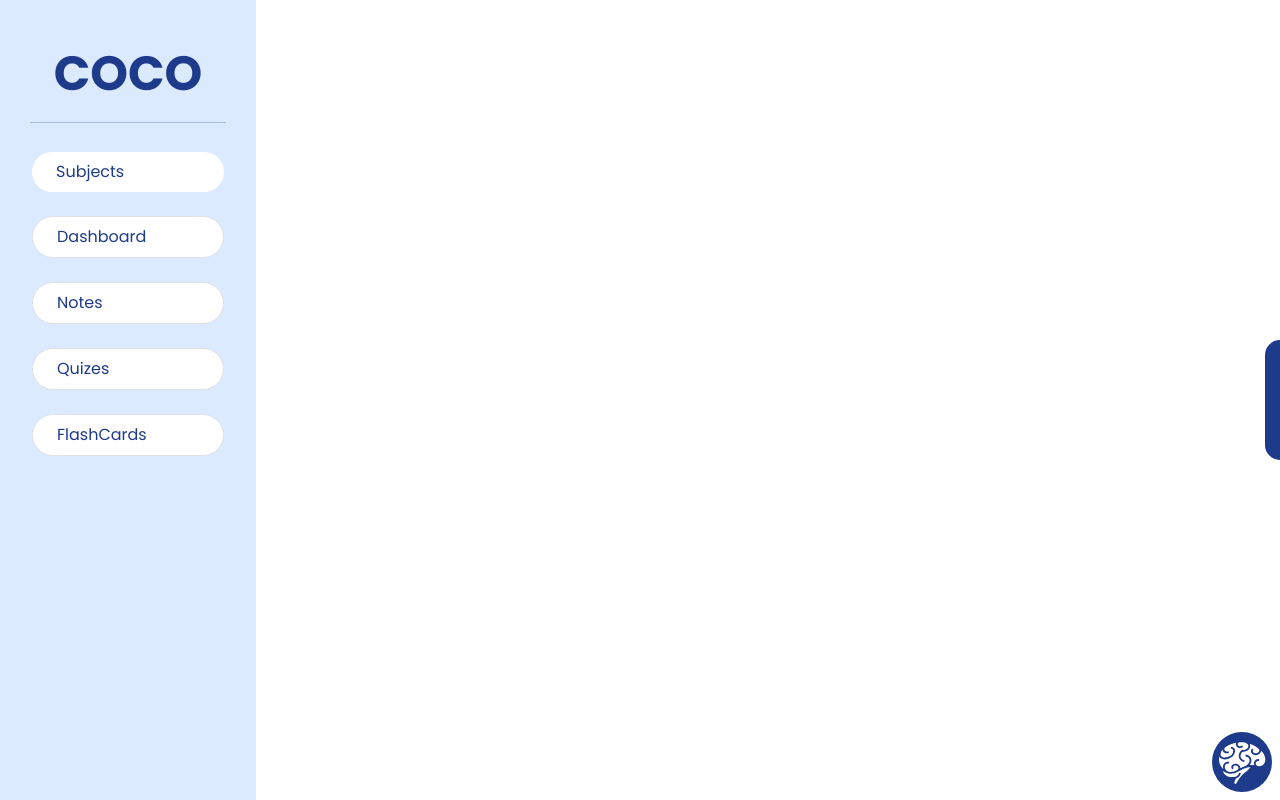
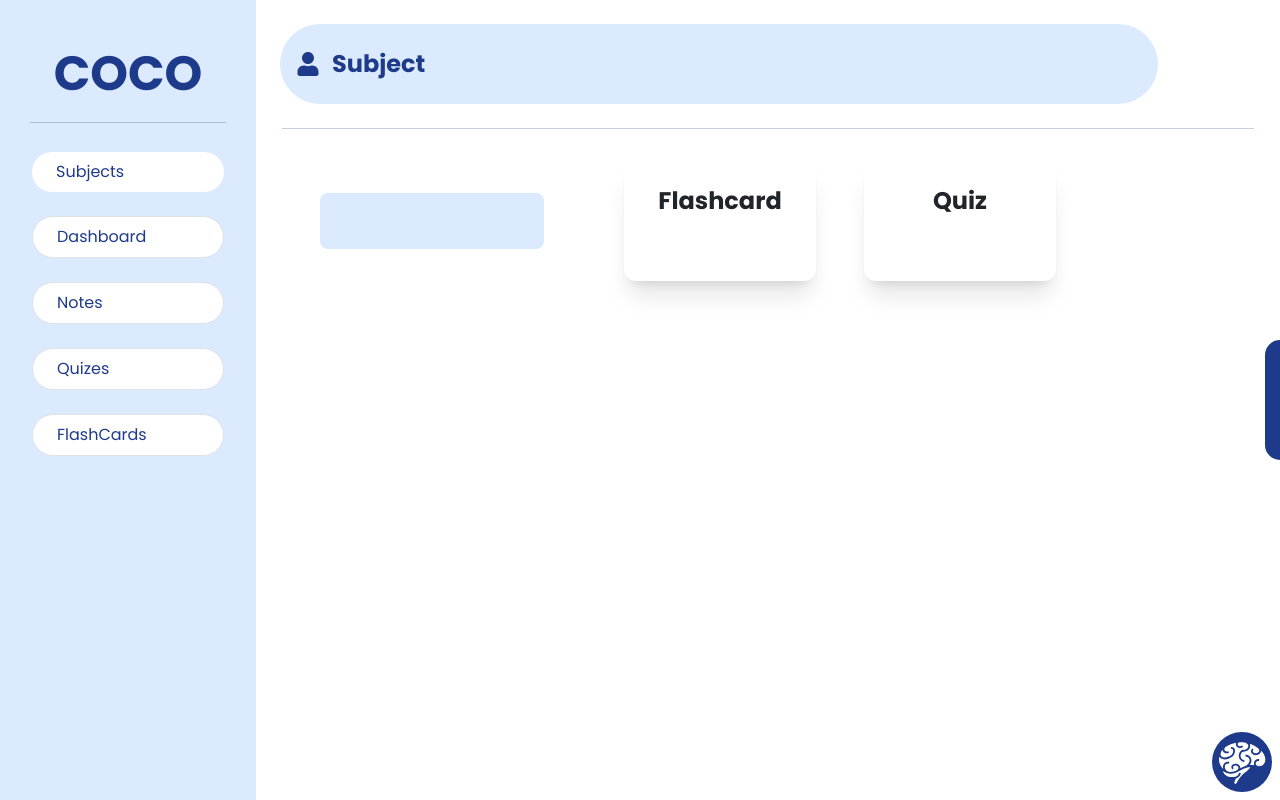
Before and after one commit to Prasun-Shiwakoti/Co-Co, a React (Vite) app in the folder frontend/: page /subjects/1 in a window 1280 px wide. Built offline with nearby package versions, Linux system fonts and the light colour scheme; a web font is replaced by a local one.

Commit message:
feat: Subjects setup

```diff
--- a/frontend/src/App.jsx
+++ b/frontend/src/App.jsx
@@ -13,6 +13,7 @@ import Dashboard from "./Components/Dashboard";
 import PlayQuiz from "./Components/PlayQuiz";
 import Charts from "./Components/Charts";
 import Flash from "./Components/Flash";
+import SubPages from "./Components/SubPages";
 
 function App() {
   return (
@@ -29,6 +30,7 @@ function App() {
         <Route path="/dashboard" element={<Dashboard />} />
         <Route path="/quiz/:id" element={<PlayQuiz />} />
         <Route path="/flashcards/:id" element={<FlashCards />} />
+        <Route path="/subjects/:id" element={<SubPages />} />
       </Routes>
     </div>
   );
--- a/frontend/src/Components/Chatbot.jsx
+++ b/frontend/src/Components/Chatbot.jsx
@@ -1,7 +1,5 @@
 import React, { useState } from 'react'
 import { IoMdSend, IoMdClose } from "react-icons/io";
-
-
 
 const Chatbot = ({ close }) => {
 
--- a/frontend/src/Components/Dashboard.jsx
+++ b/frontend/src/Components/Dashboard.jsx
@@ -1,4 +1,4 @@
-import React from "react";
+import React, { useState } from "react";
 import { Button } from "react-bootstrap";
 import { FaUser } from "react-icons/fa";
 import Fire from "../images/fire-flame.gif";
@@ -25,6 +25,9 @@ const Dashboard = () => {
     { name: "Jun", uv: 2390, pv: 3800, amt: 2500 },
     { name: "Jul", uv: 3490, pv: 4300, amt: 2100 },
   ];
+
+  const [stats, setStats] = useState([]);
+
 
   return (
     <div className="w-[80%] h-screen ">
--- a/frontend/src/Components/NoteCard.jsx
+++ b/frontend/src/Components/NoteCard.jsx
@@ -14,8 +14,7 @@ const NoteCard = (props) => {
               setModal(true);
             }}
           >
-            <Card.Title>{props.subjectName}</Card.Title>
-            <Card.Text>{props.value}</Card.Text>
+            <Card.Title className="text-center">{props.subjectName}</Card.Title>
           </Card.Body>
         </Card>
       </div>
--- a/frontend/src/Components/Notes.jsx
+++ b/frontend/src/Components/Notes.jsx
@@ -1,11 +1,13 @@
-import React from "react";
+import React, { useEffect, useState } from "react";
 import { FaUser } from "react-icons/fa";
 import NoteCard from "./NoteCard";
 
 const Notes = () => {
+
+  const [notesList, setNotesList] = useState([{ subject: 'Science', text: 'sdsahjdgsajkdask' }, { subject: 'Maths', text: 'asdasdsadsa' }]);
+
   return (
     <div className="w-[80%] overflow-hidden">
-      {" "}
       {/* Prevent scrolling on the main div */}
       <div>
         <div className="flex-col flex items-center justify-center">
@@ -18,15 +20,20 @@ const Notes = () => {
           <hr className="border-blue-900 w-[95%]" />
         </div>
       </div>
-      <div className="overflow-hidden">
-        {" "}
-        {/* Ensure inner content doesn't cause scrolling */}
-        <NoteCard
-          value={
-            "roots in a piece of classical Latin literature from 45 BC, making it over 2000 years old. Richard McClintock, a Latin professor at Hampden-Sydney College in Virginia, looked up one of the more obscure Latin words, consectetur, from a Lorem Ipsum passage, and going through the cites of the word in classical literature, discovered the undoubtable source. Lor"
-          }
-          subjectName={"subjectName"}
-        />
+      <div className="flex">
+        {
+          notesList.map((note) => {
+            return (
+              <NoteCard
+                value={
+                  note.text
+                }
+                subjectName={note.subject}
+              />
+            )
+          })
+        }
+
       </div>
     </div>
   );
--- /dev/null
+++ b/frontend/src/Components/SubPages.jsx
@@ -0,0 +1,38 @@
+import React, { useState } from 'react'
+import { FaUser } from 'react-icons/fa'
+import { useNavigate, useParams } from 'react-router-dom'
+import NoteCard from './NoteCard';
+
+const SubPages = () => {
+
+    const [note, setNote] = useState([{}]);
+    const navigate = useNavigate();
+    const { id } = useParams();
+
+    return (
+        <div className="w-[80%] h-screen relative">
+            <div className="flex-col flex items-center justify-center">
+                <div className="flex-1 flex flex-col p-4 w-[100%]">
+                    <div className=" bg-blue-100 flex gap-1 items-center rounded-full w-[90%] h-[10vh]">
+                        <FaUser className="text-blue-900 text-2xl ml-4" />
+                        <h1 className="text-blue-900 text-2xl font-bold ml-2">Subject</h1>
+                    </div>
+                </div>
+                <hr className="border-blue-900 w-[95%] " />
+            </div>
+            <div className="flex justify-between items-start">
+                <div className="m-8 flex-row flex gap-5 w-[75%]">
+                    <NoteCard props={note} />
+                    <div className="w-[25%] rounded-xl bg-white flex cursor-pointer flex-col items-center p-4 shadow-xl">
+                        <p className="text-2xl font-bold">Flashcard</p>
+                    </div>
+                    <div className="w-[25%] rounded-xl bg-white flex cursor-pointer flex-col items-center p-4 shadow-xl">
+                        <p className="text-2xl font-bold">Quiz</p>
+                    </div>
+                </div>
+            </div>
+        </div>
+    )
+}
+
+export default SubPages
--- a/frontend/src/Components/Subjects.jsx
+++ b/frontend/src/Components/Subjects.jsx
@@ -2,7 +2,6 @@ import React, { useEffect, useState } from "react";
 import { FaUser } from "react-icons/fa";
 import { useNavigate } from "react-router-dom";
 import { Modal, Button, Spinner, Alert, Card } from "react-bootstrap";
-// import upload from "../images/Group 1.png";
 
 const Subjects = () => {
 
@@ -12,7 +11,6 @@ const Subjects = () => {
   const [formData, setformData] = useState({ name: "", file: [] });
   const [loading, setLoading] = useState(false);
   const [error, setError] = useState(false)
-
 
   useEffect(() => {
     fetchSubjects();
@@ -98,7 +96,7 @@ const Subjects = () => {
                 <Card>
                   <Card.Img variant="top" src="holder.js/100px180" />
                   <Card.Body>
-                    <Card.Title>Card Title</Card.Title>
+                    <Card.Title className="text-center">Card Title</Card.Title>
                     <Card.Text>
                       Some quick example text to build on the card title and make up the
                       bulk of the card's content.
@@ -188,7 +186,6 @@ const Subjects = () => {
               </button>
             </form>
           </Modal.Body>
-
           <Modal.Footer className="bg-slate-100 flex justify-end pr-10">
             <Button
               className="rounded-full border-none text-blue-50 bg-slate-400 hover:text-slate-400 hover:bg-blue-50"
```
